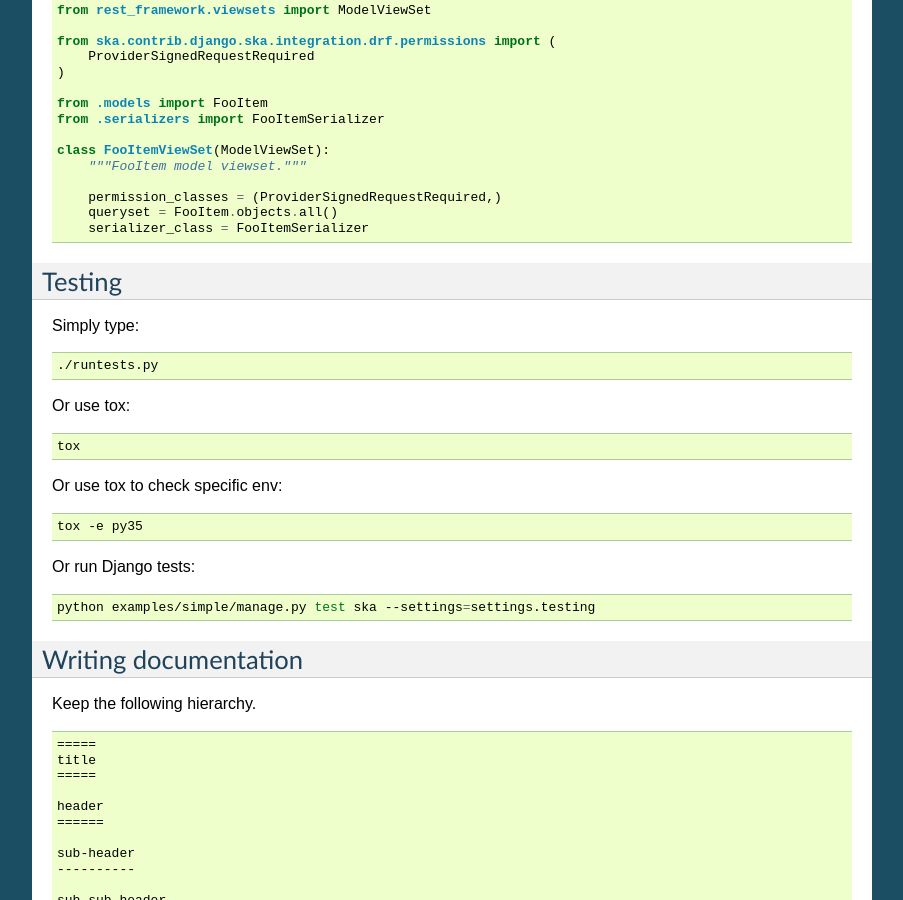
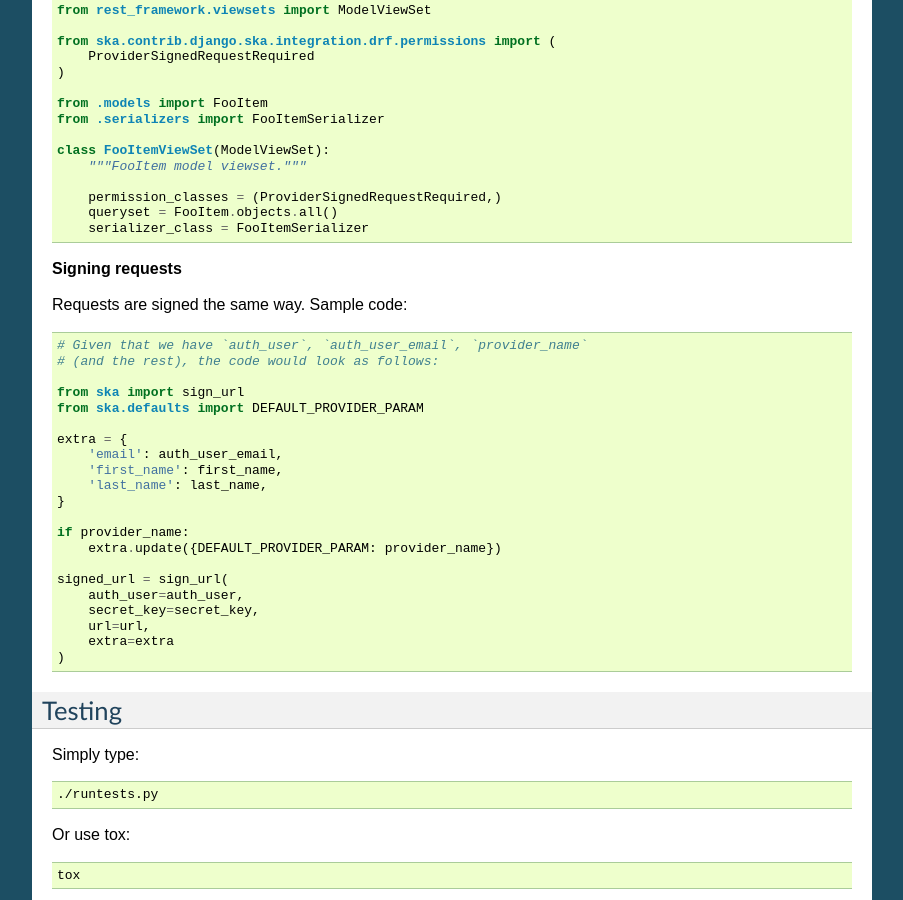
Before and after one commit to barseghyanartur/ska, a Sphinx documentation site: the page built from docs/index.rst, in a window 1280 px wide and 900 px high, scrolled down 18360 px. Shown: the whole window, without its empty margins (198-1101 px from the left). Built offline with Sphinx 7.4.7, drawn with Linux system fonts in a browser that asks for light colours; pages that are not in the unit, such as notebooks, are missing from menus; some of the changed text lies outside the part shown.

Commit message:
more on docs

```diff
--- a/docs/index.rst
+++ b/docs/index.rst
@@ -56,7 +56,7 @@ Django `ska` module (`ska.contrib.django.ska`)
   authentication.
 - Template tags for signing URLs from within templates.
 - `django-constance` integration (for password-less authentication).
-- Django REST Framework integration (for protecting ViewSets).
+- `Django REST Framework integration`_ (for protecting ViewSets).
 
 Prerequisites
 =============
@@ -1205,6 +1205,34 @@ The following permission classes are implemented:
         queryset = FooItem.objects.all()
         serializer_class = FooItemSerializer
 
+**Signing requests**
+
+Requests are signed the same way. Sample code:
+
+.. code-block:: python
+
+    # Given that we have `auth_user`, `auth_user_email`, `provider_name`
+    # (and the rest), the code would look as follows:
+
+    from ska import sign_url
+    from ska.defaults import DEFAULT_PROVIDER_PARAM
+
+    extra = {
+        'email': auth_user_email,
+        'first_name': first_name,
+        'last_name': last_name,
+    }
+
+    if provider_name:
+        extra.update({DEFAULT_PROVIDER_PARAM: provider_name})
+
+    signed_url = sign_url(
+        auth_user=auth_user,
+        secret_key=secret_key,
+        url=url,
+        extra=extra
+    )
+
 Testing
 =======
 Simply type:
```
Also changed, not shown: README.rst (+29 -1 lines).
